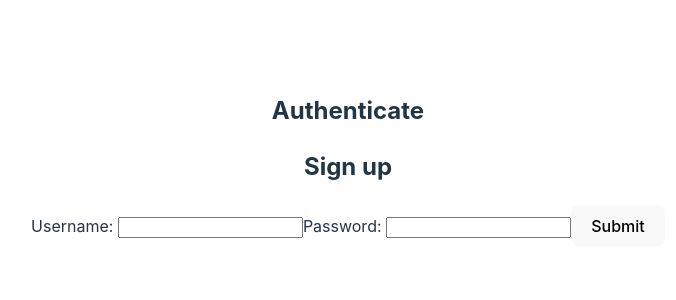
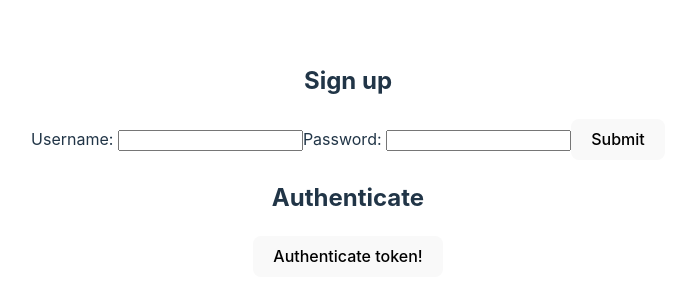
Before and after one commit to willhardwick/2401-react-forms, a React (Vite) app: page / in a window 1280 px wide. Shown: the part 240-540 px from the top of the page, without its empty margins (292-968 px from the left). Built offline with nearby package versions, Linux system fonts and the light colour scheme.

Commit message:
authenticate component

```diff
--- a/src/App.jsx
+++ b/src/App.jsx
@@ -4,11 +4,12 @@ import Authenticate from './components/Authenticate'
 import './App.css'
 
 function App() {
+  const [token, setToken] = useState(null);
 
   return (
     <>
-    <Authenticate />
-    <SignUpForm />
+    <SignUpForm token={token} setToken={setToken}/>
+    <Authenticate token={token} setToken={setToken}/>
     </>
   )
 }
--- a/src/components/Authenticate.jsx
+++ b/src/components/Authenticate.jsx
@@ -1,5 +1,35 @@
+import { useState } from "react"
+import axios from "axios"
 
+const BASE_URL = 'https://fsa-jwt-practice.herokuapp.com/'
 
-export default function Authenticate() {
-    return <h2>Authenticate</h2>
-}
+export default function Authenticate({ token }) {
+    const [successMessage, setSuccessMessage] = useState(null)
+    const [error, setError] = useState(null);
+
+    async function handleClick() {
+        try {
+            const response = await axios.get(BASE_URL+'Authenticate', {
+            headers: {
+                'Content-Type': 'application/json',
+                Authorization: `Bearer ${token}`,
+            }
+
+        })
+        setSuccessMessage(response.data.message); // axios formatting
+
+        } catch (error) {
+            setError(error.message);
+        }
+    }
+
+    return (
+    <>
+        <h2>Authenticate</h2>
+        {successMessage && <p>{successMessage}</p>}
+        {error && <p>{error}</p>}
+        <button onClick={handleClick}>
+            Authenticate token!
+        </button>
+    </>
+)}
--- a/src/components/SignUpForm.jsx
+++ b/src/components/SignUpForm.jsx
@@ -3,7 +3,7 @@ import axios from "axios"
 
 const BASE_URL = 'https://fsa-jwt-practice.herokuapp.com/'
 
-export default function SignUpForm() {
+export default function SignUpForm({ setToken }) {
     const [username, setUsername] = useState('')
     const [password, setPassword] = useState('')
     const [error, setError] = useState(null)
@@ -11,8 +11,9 @@ export default function SignUpForm() {
     async function handleSubmit(event) {
         event.preventDefault();
         try {
-            const result = await axios.post(BASE_URL+'signup')
-            console.log(result)
+            const response = await axios.post(BASE_URL+'signup')
+            console.log(response.data)
+            setToken(response.data.token) // axios formatting
 
         } catch (error) {
         console.error(error)
```
